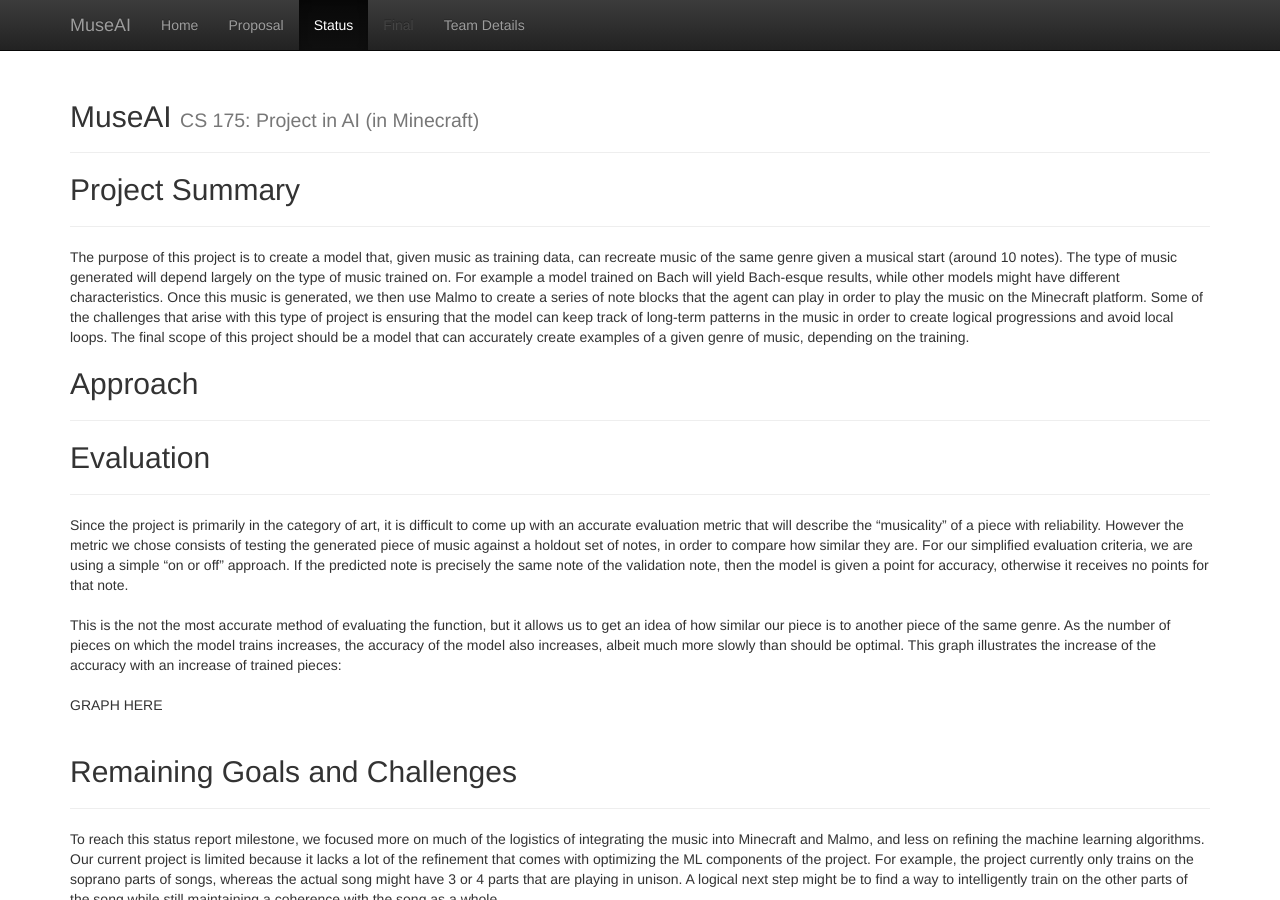
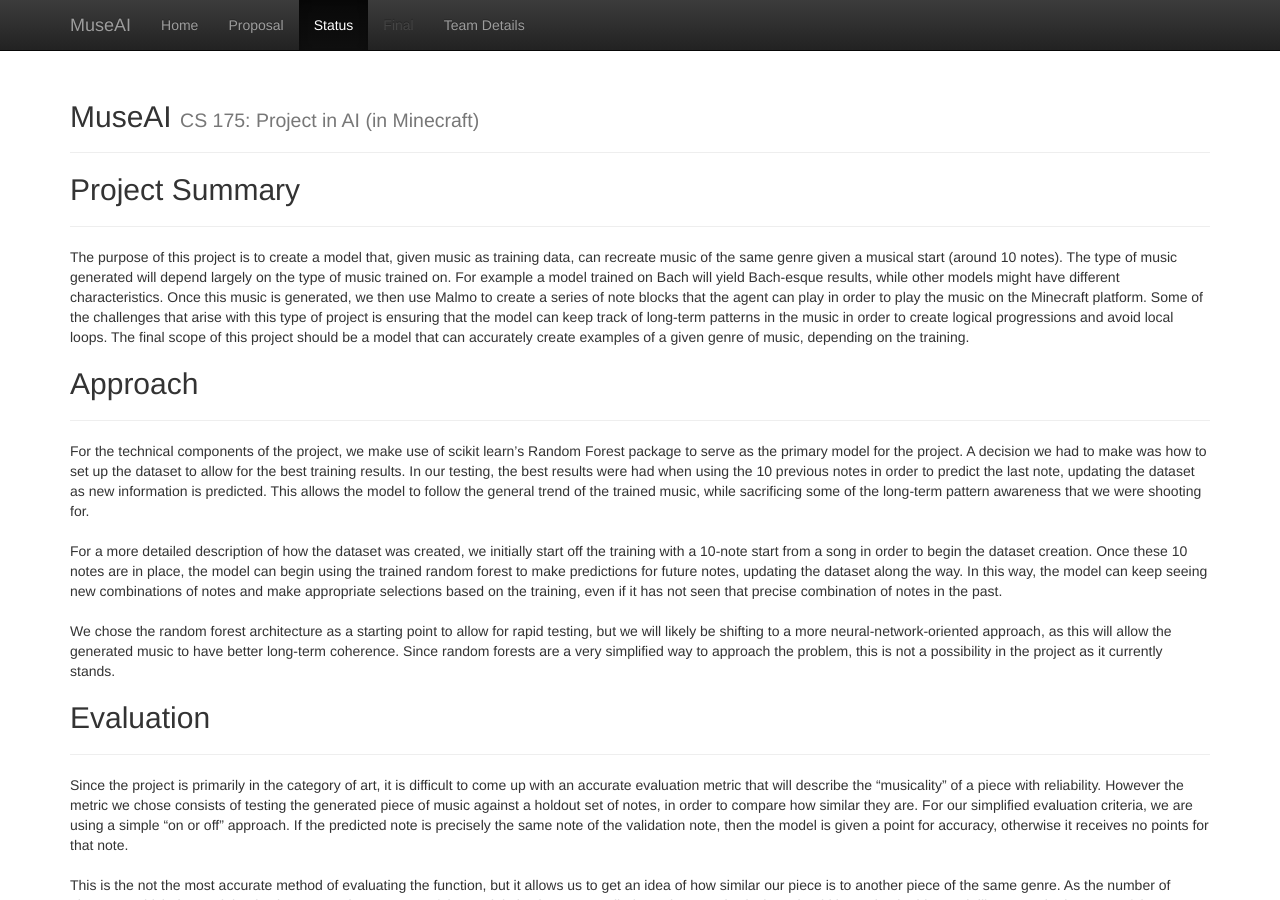
Before and after one commit to DylanAgiman/MuseAI, a Jekyll site: the page built from docs/status.md, in a window 1280 px wide and 900 px high. Built offline with Jekyll 4.4.1, drawn with Linux system fonts in a browser that asks for light colours.

Commit message:
approach draft written

```diff
--- a/docs/status.md
+++ b/docs/status.md
@@ -9,7 +9,11 @@ The purpose of this project is to create a model that, given music as training d
 
 ## Approach
 -----------
-
+For the technical components of the project, we make use of scikit learn's Random Forest package to serve as the primary model for the project. A decision we had to make was how to set up the dataset to allow for the best training results. In our testing, the best results were had when using the 10 previous notes in order to predict the last note, updating the dataset as new information is predicted. This allows the model to follow the general trend of the trained music, while sacrificing some of the long-term pattern awareness that we were shooting for.
+<br><br>
+For a more detailed description of how the dataset was created, we initially start off the training with a 10-note start from a song in order to begin the dataset creation. Once these 10 notes are in place, the model can begin using the trained random forest to make predictions for future notes, updating the dataset along the way. In this way, the model can keep seeing new combinations of notes and make appropriate selections based on the training, even if it has not seen that precise combination of notes in the past.
+<br><br>
+We chose the random forest architecture as a starting point to allow for rapid testing, but we will likely be shifting to a more neural-network-oriented approach, as this will allow the generated music to have better long-term coherence. Since random forests are a very simplified way to approach the problem, this is not a possibility in the  project as it currently stands.
 
 ## Evaluation
 -------------
```
